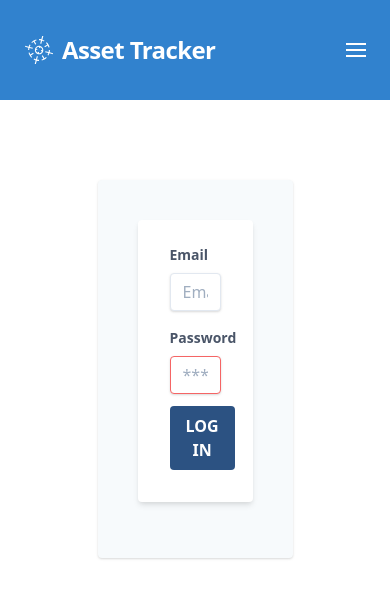
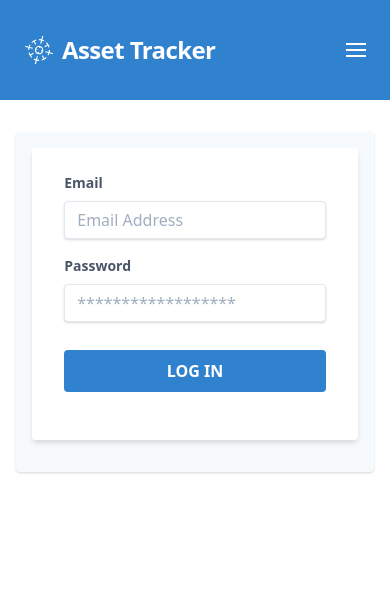
Before and after one commit to tim-corley/asset-tracker-app, a React (Create React App) app: page /login in a window 390 px wide. Shown: the top 598 px of the page. Built offline with nearby package versions, Linux system fonts and the light colour scheme; no server answers.

Commit message:
Update Login & Register styling

```diff
--- a/src/Login.js
+++ b/src/Login.js
@@ -49,8 +49,8 @@ class Login extends Component {
 
   render() {
     return (
-      <section className="m-auto flex flex-wrap mt-20">
-        <div className="w-1/2 mx-auto mb-8 p-10 bg-gray-100 relative rounded shadow">
+      <section className="m-auto flex flex-wrap mt-8 lg:mt-20">
+        <div className="w-11/12 md:w-1/2 mx-auto mb-8 p-4 md:p-10 bg-gray-100 relative rounded shadow">
           {this.state.errorMessage !== null ? (
             <ErrorMsg errorMessage={this.state.errorMessage} />
           ) : null}
@@ -84,7 +84,7 @@ class Login extends Component {
                 Password
               </label>
               <input
-                className="shadow appearance-none border border-red-500 rounded w-full py-2 px-3 text-gray-700 mb-1 leading-tight focus:outline-none focus:shadow-outline"
+                className="shadow appearance-none border rounded w-full py-2 px-3 text-gray-700 mb-1 leading-tight focus:placeholder-transparent focus:outline-none focus:shadow-outline"
                 id="password"
                 type="password"
                 name="password"
@@ -95,7 +95,7 @@ class Login extends Component {
             </div>
             <div className="flex items-center justify-between">
               <button
-                className="bg-blue-800 hover:bg-blue-600 text-white font-bold py-2 px-4 rounded focus:outline-none focus:shadow-outline"
+                className="bg-blue-600 text-white text-center block w-full md:w-auto md:inline hover:bg-transparent font-semibold hover:text-blue-600 py-2 px-4 my-4 md:mr-5 border border-transparent hover:border-blue-600 rounded"
                 type="submit"
               >
                 LOG IN
--- a/src/Register.js
+++ b/src/Register.js
@@ -68,8 +68,8 @@ class Register extends Component {
 
   render() {
     return (
-      <section className="m-auto flex flex-wrap mt-20">
-        <div className="w-1/2 mx-auto mb-8 p-10 bg-gray-100 relative rounded shadow">
+      <section className="m-auto flex flex-wrap mt-8 lg:mt-20">
+        <div className="w-11/12 md:w-1/2 mx-auto mb-8 p-4 md:p-10 bg-gray-100 relative rounded shadow">
           {this.state.errorMessage !== null ? (
             <ErrorMsg errorMessage={this.state.errorMessage} />
           ) : null}
@@ -139,7 +139,7 @@ class Register extends Component {
                 Password
               </label>
               <input
-                className="shadow appearance-none border border-red-500 rounded w-full py-2 px-3 text-gray-700 mb-1 leading-tight focus:outline-none focus:shadow-outline"
+                className="shadow appearance-none border rounded w-full py-2 px-3 text-gray-700 leading-tight focus:placeholder-transparent focus:outline-none focus:shadow-outline"
                 id="password"
                 type="password"
                 name="pwdOne"
@@ -147,9 +147,6 @@ class Register extends Component {
                 value={this.state.pwdOne}
                 onChange={this.handleChange}
               />
-              <p className="text-red-500 text-xs italic">
-                Please input a password.
-              </p>
             </div>
             <div className="mb-8">
               <label
@@ -159,7 +156,7 @@ class Register extends Component {
                 Confirm Password
               </label>
               <input
-                className="shadow appearance-none border border-red-500 rounded w-full py-2 px-3 text-gray-700 mb-1 leading-tight focus:outline-none focus:shadow-outline"
+                className="shadow appearance-none border rounded w-full py-2 px-3 text-gray-700 leading-tight focus:placeholder-transparent focus:outline-none focus:shadow-outline"
                 id="confirmpassword"
                 type="password"
                 name="pwdTwo"
@@ -167,13 +164,10 @@ class Register extends Component {
                 value={this.state.pwdTwo}
                 onChange={this.handleChange}
               />
-              <p className="text-red-500 text-xs italic">
-                Input password again to confirm.
-              </p>
             </div>
             <div className="flex items-center justify-between">
               <button
-                className="bg-blue-800 hover:bg-blue-600 text-white font-bold py-2 px-4 rounded focus:outline-none focus:shadow-outline"
+                className="bg-blue-600 text-white text-center block w-full md:w-auto md:inline hover:bg-transparent font-semibold hover:text-blue-600 py-2 px-4 my-4 md:mr-5 border border-transparent hover:border-blue-600 rounded"
                 type="submit"
               >
                 REGISTER
```
